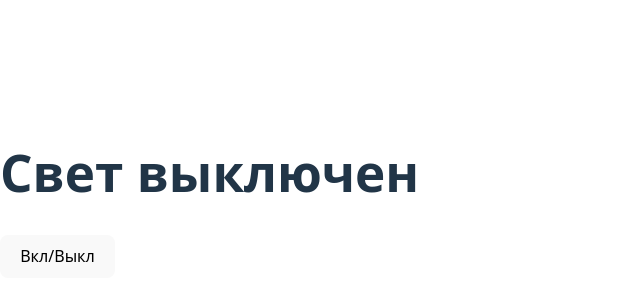
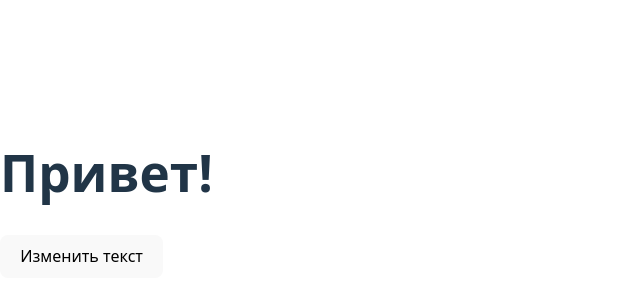
Before and after one commit to Regina-hub05/Regina-task-1, a React (Vite) app: page / in a window 1280 px wide. Shown: the part 206-506 px from the top of the page, without its empty margins (0-640 px from the left). Built offline with nearby package versions, Linux system fonts and the light colour scheme.

Commit message:
hello/goodbye for  examination

```diff
--- a/src/App.jsx
+++ b/src/App.jsx
@@ -1,23 +1,20 @@
 
 
 import React, { useState } from 'react';
+function App() {
+  const [text, setText] = useState('Привет!');
 
-function App() {
-
-  const [isOn, setIsOn] = useState(false);
-
-
-  const toggle = () => {
-    setIsOn(!isOn);
+  const changeText = () => {
+    if (text === 'Привет!') {
+      setText('Пока!');
+    } else {
+      setText('Привет!');
+    }
   };
-
   return (
     <div>
-
-      <h1>{isOn ? "Свет включен" : "Свет выключен"}</h1>
-
-
-      <button onClick={toggle}>Вкл/Выкл</button>
+      <h1>{text}</h1>
+      <button onClick={changeText}>Изменить текст</button>
     </div>
   );
 }
```
